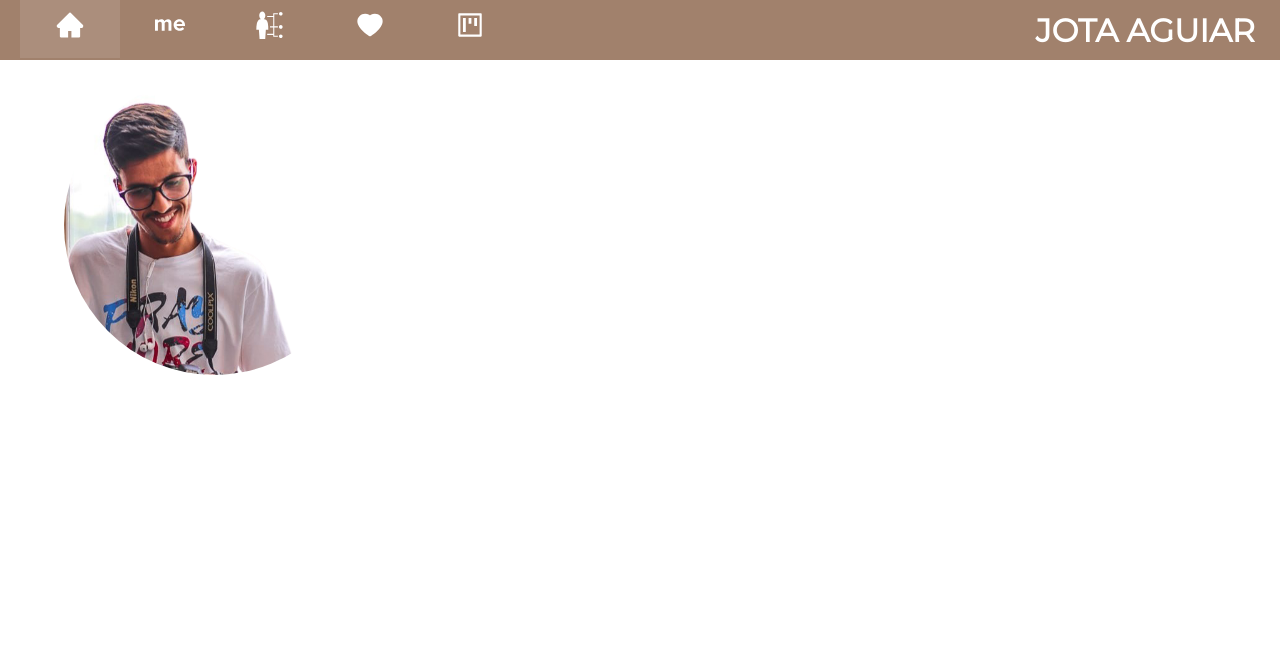
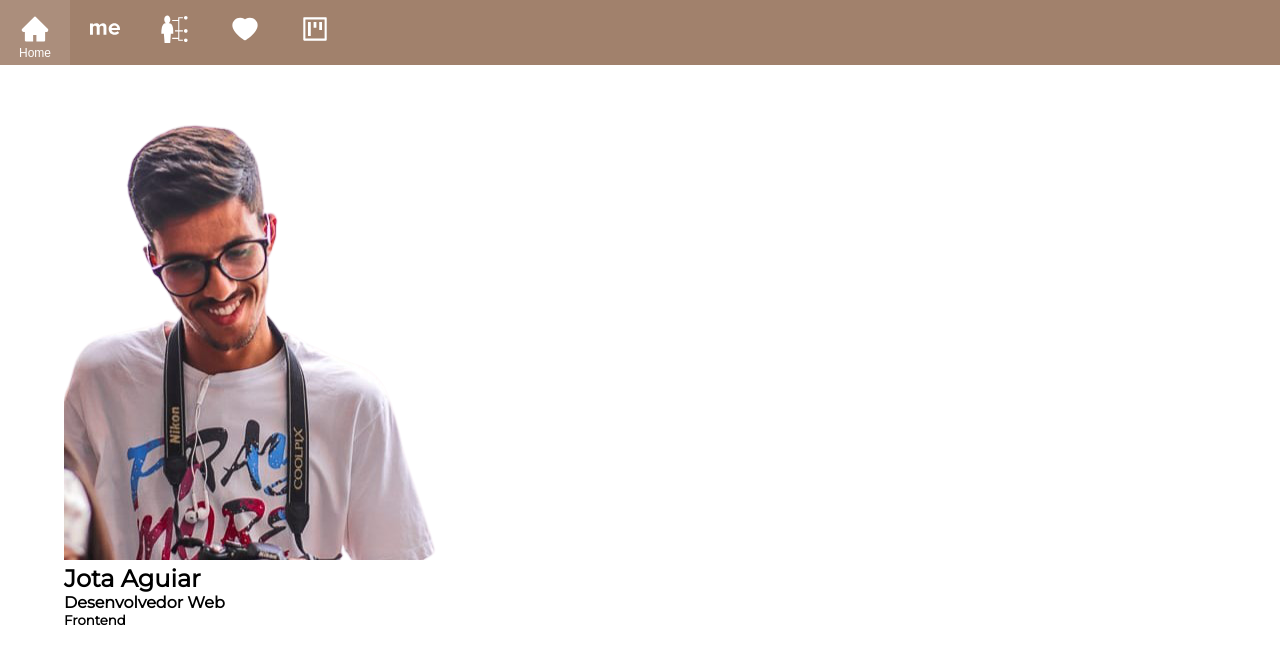
Before and after one commit to jotapedrok/jotapedrok.github.io, a React (Create React App) app: page /#/ in a window 1280 px wide. Shown: the top 664 px of the page. Built offline with nearby package versions, Linux system fonts and the light colour scheme.

Commit message:
inicia pagina home

```diff
--- a/src/Pages/Home/Index.jsx
+++ b/src/Pages/Home/Index.jsx
@@ -1,11 +1,16 @@
 import React from 'react';
-import me from '../../images/imag.png';
+import me from '../../images/imag-removebg-preview.png';
 
 export default function Home() {
   return (
     <section className="home-presentation">
       <div className="image-container">
-        <img src={me} alt="" />
+        <img src={me} alt="Jota Aguiar" />
+      </div>
+      <div className="description-container">
+        <h1 className="name">Jota Aguiar</h1>
+        <h4 className="subtitle">Desenvolvedor Web</h4>
+        <h5 className="developer-type">Frontend</h5>
       </div>
     </section>
   );
--- a/src/Styles/CSS/index.css
+++ b/src/Styles/CSS/index.css
@@ -1,20 +1,20 @@
 .header {
   background-color: #a1816c;
-  width: 100%;
+  width: 100vw;
   display: flex;
   justify-content: space-between;
   align-items: center;
-  height: 60px;
+  height: 65px;
 }
 .header h1 {
   color: white;
   margin-right: 25px;
   text-transform: uppercase;
   cursor: unset;
+  display: none;
 }
 .header .header-nav {
   height: 100%;
-  margin-left: 20px;
   display: flex;
   flex-direction: row;
 }
@@ -24,7 +24,8 @@
 .header .header-nav a button {
   border: none;
   background-color: transparent;
-  width: 100px;
+  width: 70px;
+  height: 100%;
   display: flex;
   flex-direction: column;
   align-items: center;
@@ -41,11 +42,6 @@
   font-size: 12px;
   transition: color 0.5s ease;
 }
-@media (max-width: 770px) {
-  .header .header-nav a button p {
-    color: white;
-  }
-}
 .header .header-nav a button:hover {
   background-color: #ab8e7c;
 }
@@ -56,49 +52,10 @@
   background-color: #ab8e7c;
 }
 
-@media (max-width: 770px) {
-  .header-name {
-    display: none;
-  }
-}
-
 .main {
   margin: 15px auto;
   width: 90%;
   min-height: 100vh;
 }
 
-img {
-  border-radius: 50%;
-  transition: 1s;
-  height: 300px;
-}
-img:hover {
-  border-radius: 20px;
-}
-@media (max-width: 770px) {
-  img {
-    height: 180px;
-  }
-}
-
-h2 {
-  font-size: 50px;
-}
-@media (max-width: 770px) {
-  h2 {
-    font-size: 35px;
-  }
-}
-
-.about-content {
-  width: 60%;
-  margin-top: 20px;
-}
-@media (max-width: 770px) {
-  .about-content {
-    width: 80%;
-  }
-}
-
 /*# sourceMappingURL=index.css.map */
--- a/src/Styles/SASS/About.scss
+++ /dev/null
@@ -1,28 +0,0 @@
-@use 'mediaQuery';
-
-img {
-  border-radius: 50%;
-  transition: 1s;
-  height: 300px;
-  &:hover {
-    border-radius: 20px;
-  }
-  @include mediaQuery.mobile {
-    height: 180px;
-  }
-}
-
-h2 {
-  font-size: 50px;
-  @include mediaQuery.mobile {
-   font-size: 35px;
-  }
-}
-
-.about-content {
-  width: 60%;
-  margin-top: 20px;
-  @include mediaQuery.mobile {
-    width: 80%;
-  }
-}
--- a/src/Styles/SASS/Header.scss
+++ b/src/Styles/SASS/Header.scss
@@ -3,20 +3,20 @@
 
 .header {
   background-color: colors.$color-three;
-  width: 100%;
+  width: 100vw;
   display: flex;
   justify-content: space-between;
   align-items: center;
-  height: 60px;
+  height: 65px;
   h1 {
     color: white;
     margin-right: 25px;
     text-transform: uppercase;
     cursor: unset;
+    display: none;
   }
   .header-nav {
     height: 100%;
-    margin-left: 20px;
     display: flex;
     flex-direction: row;
     a {
@@ -24,7 +24,8 @@
       button {
         border: none;
         background-color: transparent;
-        width: 100px;
+        width: 70px;
+        height: 100%;
         display: flex;
         flex-direction: column;
         align-items: center;
@@ -38,9 +39,6 @@
           color: transparent;
           font-size: 12px;
           transition: color .5s ease;
-          @include mediaQuery.mobile {
-            color: white;
-          }
         }
         transition: .5s;
         &:hover {
@@ -56,9 +54,3 @@
     }
   }
 }
-
-.header-name {
-  @include mediaQuery.mobile {
-    display: none;
-  }
-}
--- a/src/Styles/SASS/_mediaQuery.scss
+++ b/src/Styles/SASS/_mediaQuery.scss
@@ -1,5 +1,43 @@
-@mixin mobile {
-  @media (max-width: 770px) {
-    @content;
-  }
-}
+@use 'sass:map';
+
+//Para Mobile First
+
+$breakpoint : (
+  'phone': 360px,
+  'tablet': 768px,
+  'desktop': 1366px,
+  'LGdesktop': 1920px,
+);
+
+@mixin variable-mobile($min-w, $max-w) {
+  @media (min-width: #{$min-w}px) and (max-width: #{$max-w}px) {
+    @content
+  };
+};
+
+@mixin mobile($key) {
+  $size: map.get($breakpoint, $key);
+  @if $key == 'phone' {
+    @media (min-width: $size) {
+      @content
+    }
+  };
+
+  @if $key == 'tablet' {
+    @media (min-width: $size) {
+      @content
+    }
+  };
+
+  @if $key == 'desktop' {
+    @media (min-width: $size) {
+      @content
+    }
+  };
+
+  @if $key == 'LGdesktop' {
+    @media (min-width: $size) {
+      @content
+    }
+  };
+};
--- a/src/Styles/SASS/index.scss
+++ b/src/Styles/SASS/index.scss
@@ -1,3 +1,4 @@
 @use 'Header';
 @use 'Main';
 @use 'About';
+@use 'Home';
```
Also changed, not shown: src/Styles/SASS/Home.scss (added), 1 other file (tests, documents, lock files or other folders).
